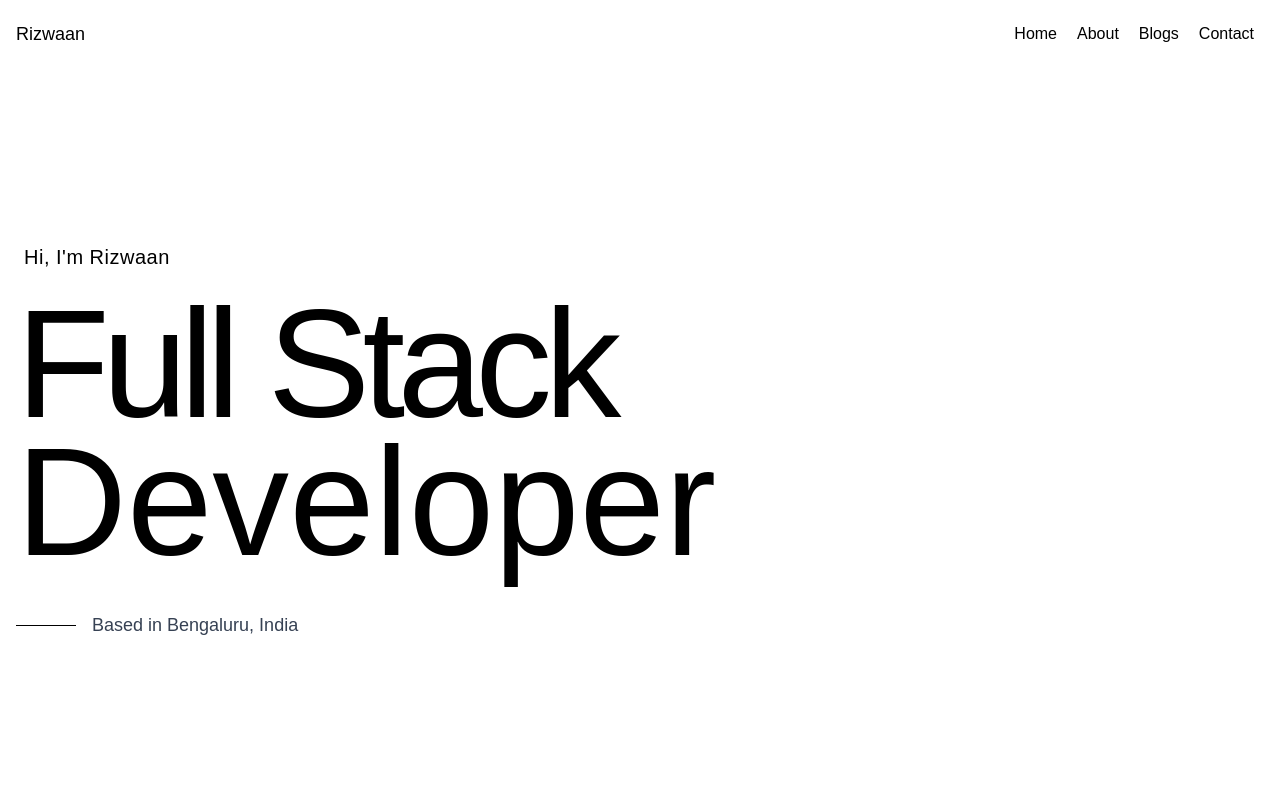
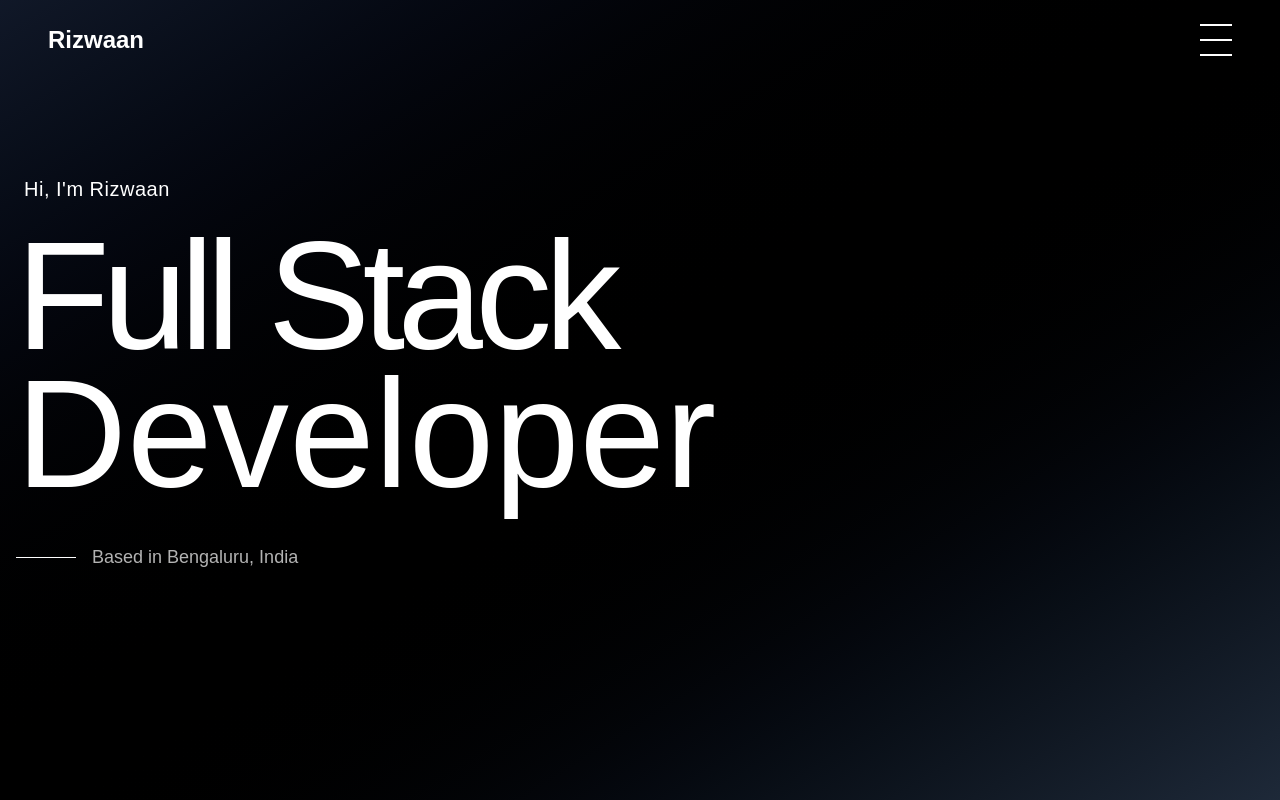
Before and after one commit to RizWaaN3024/rizwaan-v1, a Next.js app: page / in a window 1280 px wide. Shown: the top 800 px of the page. Built offline with nearby package versions, Linux system fonts and the light colour scheme.

Commit message:
[Navbar] Updated Navbar

```diff
--- a/package.json
+++ b/package.json
@@ -9,6 +9,7 @@
     "lint": "next lint"
   },
   "dependencies": {
+    "gsap": "^3.13.0",
     "next": "15.3.2",
     "react": "^19.0.0",
     "react-dom": "^19.0.0",
--- a/src/app/globals.css
+++ b/src/app/globals.css
@@ -1,9 +1,9 @@
 @import "tailwindcss";
 
 :root {
-  --background: #ffffff;
-  --foreground: #000000;
-  --primary: #ffffff;
+  --background: #000000;
+  --foreground: #ffffff;
+  --primary: #000000;
   --brand: #12F7D6;
 }
 
@@ -16,8 +16,8 @@
 
 @media (prefers-color-scheme: dark) {
   :root {
-    --background: #ffffff;
-    --foreground: #000000;
+    --background: #000000;
+    --foreground: #ffffff;
   }
 }
 
--- a/src/app/page.tsx
+++ b/src/app/page.tsx
@@ -6,6 +6,7 @@ export default function Home() {
         <main>
             <Navbar />
             <HeroSection />
+            <HeroSection />
         </main>
     );
 }
--- a/src/components/Home/HeroSection.tsx
+++ b/src/components/Home/HeroSection.tsx
@@ -2,8 +2,9 @@ import React from 'react'
 
 const HeroSection = () => {
     return (
+        <section className="min-h-screen bg-gradient-to-br from-gray-900 via-black to-gray-800 pt-[175px]">
             <div className="lg:container mx-auto px-4">
-            <div className="mt-[175px] max-w-5xl">
+                <div className="max-w-5xl">
                     <p className='text-lg md:text-xl mb-6 font-light tracking-wide mx-2'>
                         Hi, I'm Rizwaan
                     </p>
@@ -12,11 +13,12 @@ const HeroSection = () => {
                         <h1 className="text-[12vw] font-medium leading-[0.9]">Developer</h1>
                     </div>
                     <div className="flex items-center">
-                    <div className="h-[1px] w-[60px] bg-black mr-4"></div>
-                    <p className="text-base md:text-lg text-gray-700">Based in Bengaluru, India</p>
+                        <div className="h-[1px] w-[60px] bg-white mr-4"></div>
+                        <p className="text-base md:text-lg text-white/70">Based in Bengaluru, India</p>
                     </div>
                 </div>
             </div>
+        </section>
     )
 }
 
--- a/src/components/Navbar.tsx
+++ b/src/components/Navbar.tsx
@@ -1,27 +1,161 @@
-import { NAV_LINKS, NavLink } from '@/data/data'
-import Link from 'next/link'
+"use client";
+import React, { useEffect, useRef, useState } from 'react';
+import { gsap } from 'gsap';
 
-const Navbar = () => {
-    return (
-        <nav className="lg:container mx-auto px-4 py-5">
+const NAV_LINKS = [
+  { label: 'Home', link: '/' },
+  { label: 'About', link: '/about' },
+  { label: 'Projects', link: '/projects' },
+  { label: 'Contact', link: '/contact' },
+];
+
+const AnimatedNavbar = () => {
+  const [isOpen, setIsOpen] = useState(false);
+  const overlayRef = useRef(null);
+  const navItemsRef = useRef([]);
+  const hamburgerRef = useRef(null);
+  const timelineRef = useRef(null);
+
+  useEffect(() => {
+    timelineRef.current = gsap.timeline({ paused: true });
+    timelineRef.current
+      .set(overlayRef.current, { display: 'flex' })
+      .fromTo(overlayRef.current,
+        { clipPath: 'circle(0% at 95% 5%)' },
+        {
+          clipPath: 'circle(150% at 95% 5%)',
+          duration: 0.8,
+          ease: 'power2.inOut'
+        }
+      )
+      .fromTo(navItemsRef.current,
+        {
+          y: 100,
+          opacity: 0,
+          rotateX: -90
+        },
+        {
+          y: 0,
+          opacity: 1,
+          rotateX: 0,
+          duration: 0.6,
+          stagger: 0.1,
+          ease: 'back.out(1.7)'
+        }, '-=0.3'
+      );
+  }, []);
+
+  const toggleNav = () => {
+    const newState = !isOpen;
+    setIsOpen(newState);
+    gsap.to(hamburgerRef.current.children, {
+      rotation: newState ? 45 : 0,
+      transformOrigin: 'center',
+      duration: 0.3,
+      ease: 'power2.out'
+    });
+
+    gsap.to(hamburgerRef.current.children[1], {
+      scaleX: newState ? 0 : 1,
+      duration: 0.3,
+      ease: 'power2.out'
+    });
+
+    gsap.to(hamburgerRef.current.children[2], {
+      rotation: newState ? -45 : 0,
+      y: newState ? -8 : 0,
+      duration: 0.3,
+      ease: 'power2.out'
+    });
+
+    gsap.to(hamburgerRef.current.children[0], {
+      y: newState ? 8 : 0,
+      duration: 0.3,
+      ease: 'power2.out'
+    });
+    if (newState) {
+      timelineRef.current.play();
+    } else {
+      timelineRef.current.reverse();
+    }
+  };
+
+  return (
+    <>
+      {/* Main Navbar */}
+      <div className="lg:container mx-auto px-4">
+        <nav className="fixed top-0 left-0 w-full z-50 py-6 px-6 lg:px-12">
             <div className="flex items-center justify-between">
-                <div>
-                    <h1 className="font-medium text-lg text-black">Rizwaan</h1>
-                </div>
-                <div className="flex items-center">
-                    <ul className="flex list-none">
-                        {NAV_LINKS.map((navItem: NavLink, id: number) => {
-                            return (
-                                <li key={`navLink-${id}`}>
-                                    <Link href={navItem.link} className="font-medium text-base px-[10px] text-black">{navItem.label}</Link>
-                                </li>
-                            )
-                        })}
-                    </ul>
-                </div>
+            {/* Logo */}
+            <div className="relative z-50">
+                <h1 className="font-bold text-2xl text-white mix-blend-difference">
+                Rizwaan
+                </h1>
+            </div>
+
+            {/* Hamburger Menu */}
+            <button
+                ref={hamburgerRef}
+                onClick={toggleNav}
+                className="relative z-50 w-8 h-8 flex flex-col justify-between mix-blend-difference"
+                aria-label="Toggle menu"
+            >
+                <span className="w-full h-0.5 bg-white transform transition-transform origin-center"></span>
+                <span className="w-full h-0.5 bg-white transform transition-transform"></span>
+                <span className="w-full h-0.5 bg-white transform transition-transform origin-center"></span>
+            </button>
             </div>
         </nav>
-    )
-}
+      </div>
 
-export default Navbar
+      {/* Fullscreen Navigation Overlay */}
+      <div
+        ref={overlayRef}
+        className="fixed inset-0 bg-gradient-to-br from-black via-gray-900 to-purple-900 z-40 hidden items-center justify-center"
+        style={{ clipPath: 'circle(0% at 95% 5%)' }}
+      >
+        <div className="text-center">
+          <ul className="space-y-8">
+            {NAV_LINKS.map((item, index) => (
+              <li
+                key={index}
+                ref={el => navItemsRef.current[index] = el}
+                className="overflow-hidden px-6"
+              >
+                <a
+                  href={item.link}
+                  onClick={() => toggleNav()}
+                  className="inline-block text-6xl md:text-8xl font-bold text-white hover:text-purple-400 transition-colors duration-300 transform hover:scale-110 hover:rotate-2"
+                >
+                  {item.label}
+                </a>
+              </li>
+            ))}
+          </ul>
+
+          {/* Social Links */}
+          <div className="mt-16 space-x-8">
+            {['Twitter', 'LinkedIn', 'GitHub'].map((social, index) => (
+              <a
+                key={social}
+                href="#"
+                ref={el => navItemsRef.current[NAV_LINKS.length + index] = el}
+                className="text-white/60 hover:text-white text-lg transition-colors duration-300"
+              >
+                {social}
+              </a>
+            ))}
+          </div>
+        </div>
+
+        {/* Background Elements */}
+        <div className="absolute inset-0 overflow-hidden pointer-events-none">
+          <div className="absolute -top-40 -right-40 w-80 h-80 bg-purple-500/20 rounded-full blur-3xl"></div>
+          <div className="absolute -bottom-40 -left-40 w-80 h-80 bg-blue-500/20 rounded-full blur-3xl"></div>
+        </div>
+      </div>
+    </>
+  );
+};
+
+export default AnimatedNavbar;
```
Also changed, not shown: 1 other file (tests, documents, lock files or other folders). Lines whose indentation alone changed are shown as unchanged.
